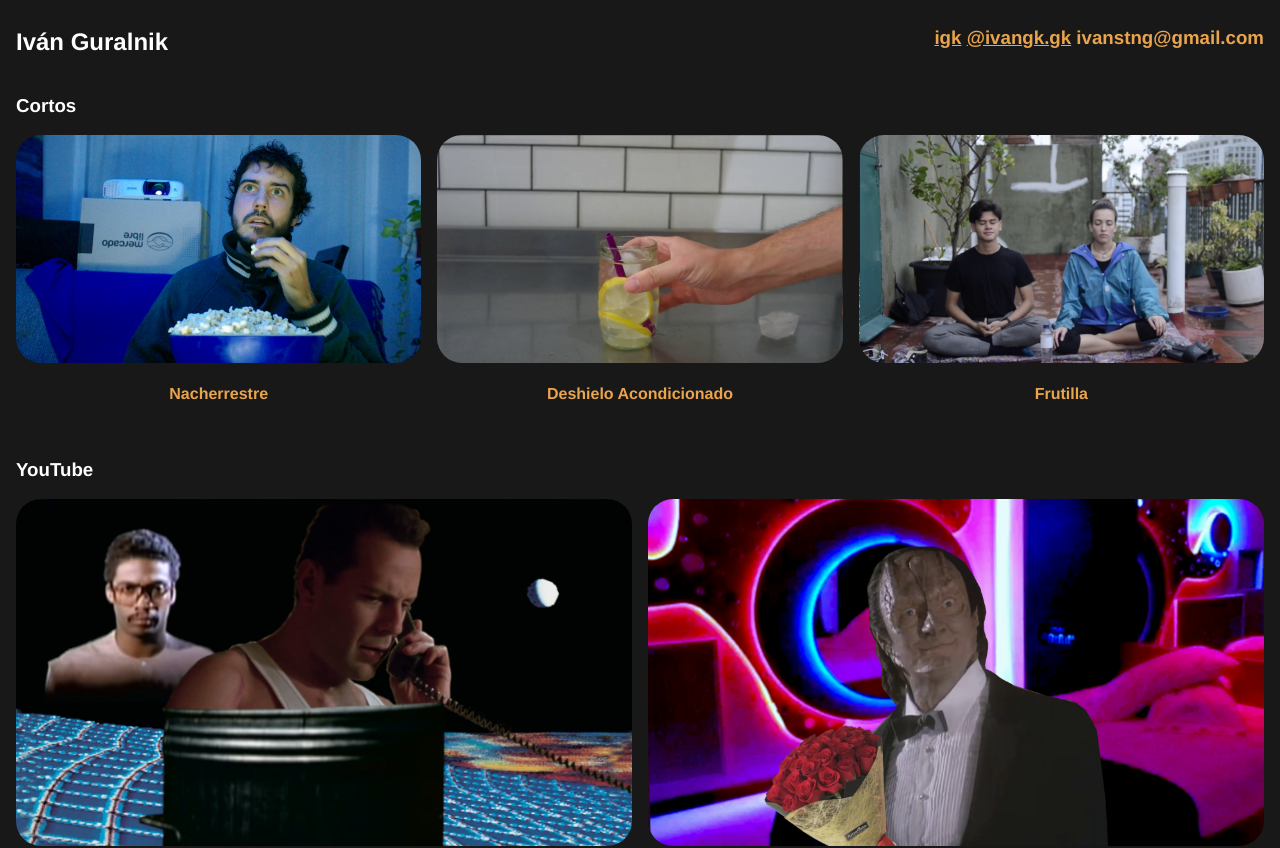
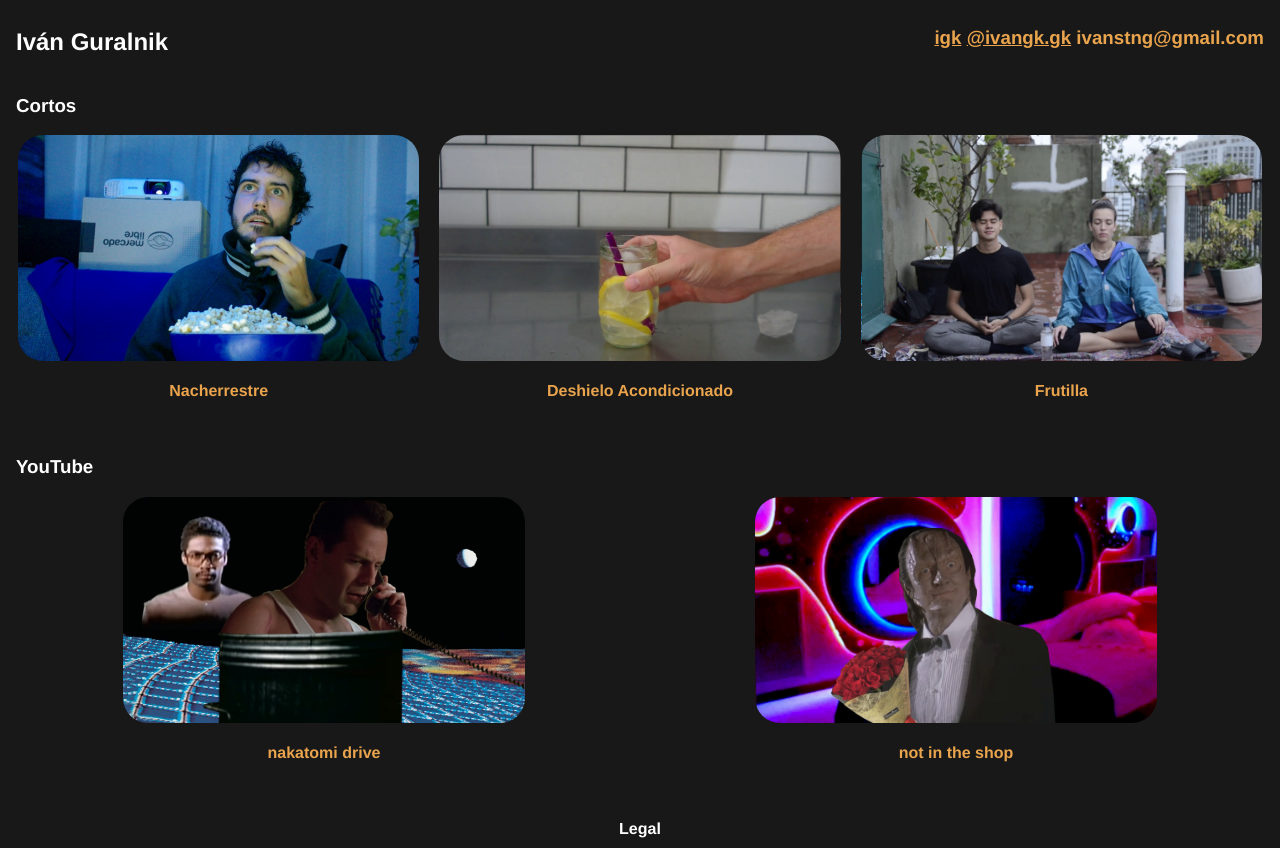
Before and after one commit to istng/portfolio, a Vue app: page / in a window 1280 px wide. Shown: the top 848 px of the page. Built offline with nearby package versions, Linux system fonts and the light colour scheme.

Commit message:
replace columns with flex

```diff
--- a/src/components/VideoCategory.vue
+++ b/src/components/VideoCategory.vue
@@ -38,11 +38,20 @@ export default defineComponent({
   list-style-type: none;
   padding-left: 0;
   /*make list to behave as columns*/
-  -webkit-columns: v-bind(videos.length) 200px;
-  -moz-columns: v-bind(videos.length) 200px;
-  columns: v-bind(videos.length) 200px;
+  display: flex;
+  flex-wrap: wrap;
+  justify-content: space-around;
   /*make space between title and video list smaller*/
   margin-top: 0;
+  margin-right: -0.5rem;
+  margin-left: -0.5rem;
+}
+.video-item-list {
+  padding-right: 0.5rem;
+  padding-left: 0.5rem;
+  min-width: 20rem;
+  max-width: 33%;
+  box-sizing: border-box;
 }
 
 .category-title {
```
